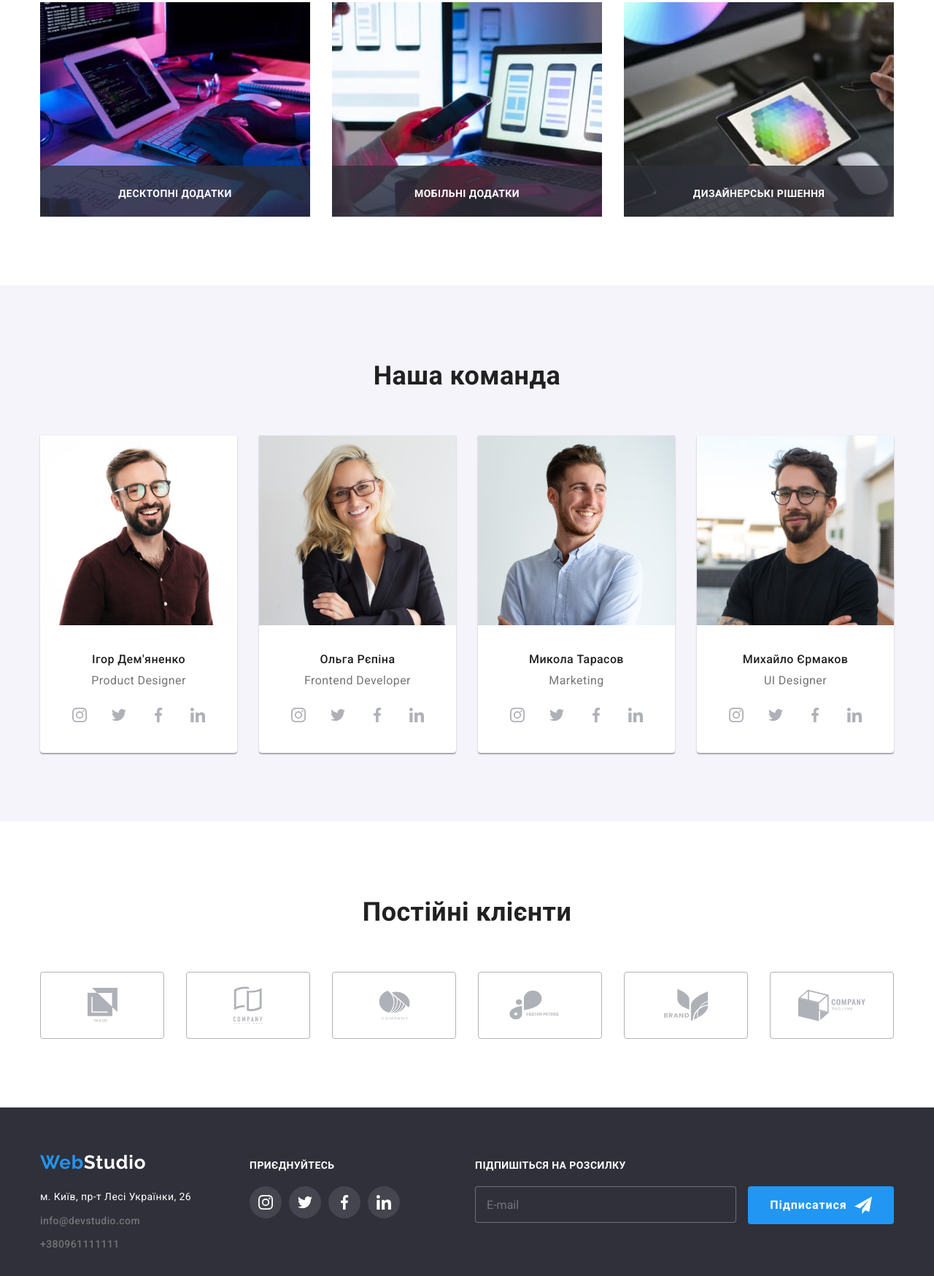
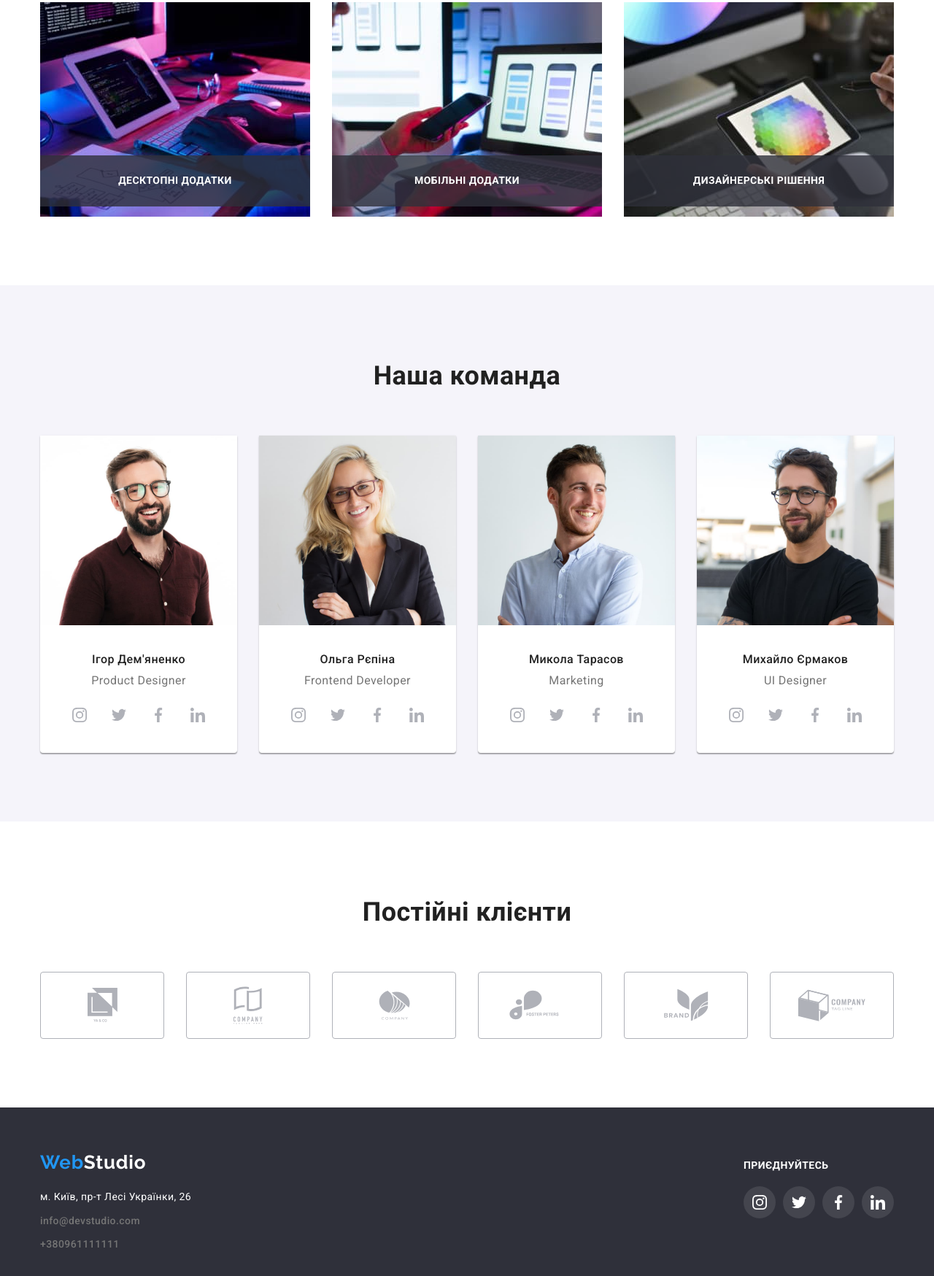
Before and after one commit to SergSmilya/goit-markup-hw-05, a plain HTML site: page index.html in a window 1280 px wide. Shown: the part 1231-2980 px from the top of the page at 73% size. Drawn offline with nearby package versions, Linux system fonts and the light colour scheme.

Commit message:
Final accepted

```diff
--- a/css/styles.css
+++ b/css/styles.css
@@ -288,10 +288,9 @@ a {
   width: 370px;
   height: 70px;
   background-color: var(--background-acid);
-  margin: 0;
-  padding-top: 27px;
-  padding-bottom: 27px;
-  text-align: center;
+  display: flex;
+  justify-content: center;
+  align-items: center;
   position: absolute;
   bottom: 0px;
   text-transform: uppercase;
@@ -365,10 +364,9 @@ a {
   transition: border-color 250ms var(--timing-funcion);
 }
 
-/* ??????????? */
 .client-icon {
   fill: var(--color-border-client);
-  transition: fill 2000ms var(--timing-funcion);
+  transition: fill 250ms var(--timing-funcion);
 }
 
 .client-link:hover,
@@ -632,7 +630,7 @@ span.studio,
 }
 
 /* Footer Form */
-.footer-form {
+/* .footer-form {
   min-width: 570px;
   margin-left: 93px;
 }
@@ -664,6 +662,7 @@ span.studio,
   line-height: 1.25;
   padding: 15px;
   margin-right: 12px;
+  color: var(--bgd-color);
 }
 
 .form-btn {
@@ -694,7 +693,7 @@ span.studio,
   width: 24px;
   height: 24px;
   margin-left: 10px;
-}
+} */
 
 /* Modal */
 .backdrop {
--- a/index.html
+++ b/index.html
@@ -343,16 +343,16 @@
         </ul>
       </div>
       <!-- Footer Form -->
-      <div class="footer-form">
-        <form action="">
+      <!-- <div class="footer-form">
+        <form>
           <h2 class="form-title">Підпишіться на розсилку</h2>
-          <label for=""></label>
-          <input class="form-in" type="email" placeholder="E-mail">
+          <label for="mail"></label>
+          <input class="form-in" type="email" name="email" id="mail" placeholder="E-mail">
           <button class="form-btn" type="submit">Підписатися<svg class="icon-send">
               <use xlink:href="./images/icons-2.svg#icon-send"></use>
             </svg></button>
         </form>
-      </div>
+      </div> -->
     </div>
   </footer>
 
```
Also changed, not shown: portfolio.html (+3 -3 lines).
